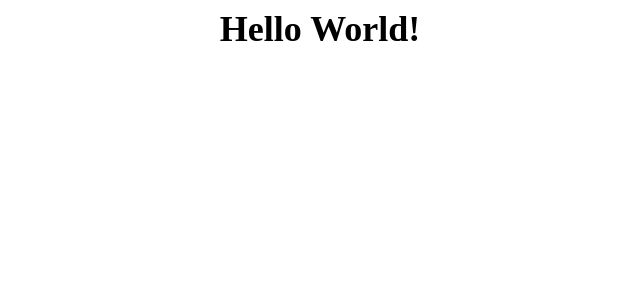
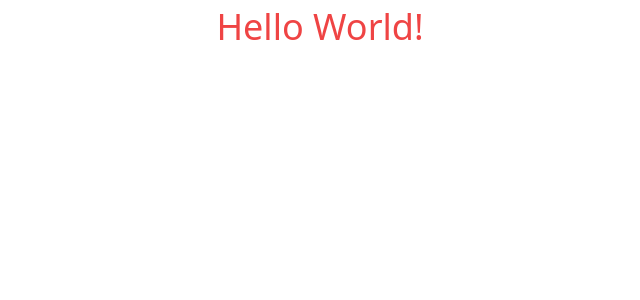
Before and after one commit to topup-pwu-exams/course-project, a React (Create React App) app in the folder client/: page / in a window 1280 px wide. Shown: the top 300 px of the page, without its empty margins (320-960 px from the left). Built offline with nearby package versions, Linux system fonts and the light colour scheme.

Commit message:
added Tailwind to project

```diff
--- a/client/package.json
+++ b/client/package.json
@@ -34,5 +34,10 @@
       "last 1 firefox version",
       "last 1 safari version"
     ]
+  },
+  "devDependencies": {
+    "autoprefixer": "^10.4.5",
+    "postcss": "^8.4.13",
+    "tailwindcss": "^3.0.24"
   }
 }
--- /dev/null
+++ b/client/postcss.config.js
@@ -0,0 +1,6 @@
+module.exports = {
+  plugins: {
+    tailwindcss: {},
+    autoprefixer: {},
+  },
+}
--- a/client/src/App.css
+++ b/client/src/App.css
@@ -1,38 +1,7 @@
+@tailwind base;
+@tailwind components;
+@tailwind utilities;
+
 .App {
   text-align: center;
 }
-
-.App-logo {
-  height: 40vmin;
-  pointer-events: none;
-}
-
-@media (prefers-reduced-motion: no-preference) {
-  .App-logo {
-    animation: App-logo-spin infinite 20s linear;
-  }
-}
-
-.App-header {
-  background-color: #282c34;
-  min-height: 100vh;
-  display: flex;
-  flex-direction: column;
-  align-items: center;
-  justify-content: center;
-  font-size: calc(10px + 2vmin);
-  color: white;
-}
-
-.App-link {
-  color: #61dafb;
-}
-
-@keyframes App-logo-spin {
-  from {
-    transform: rotate(0deg);
-  }
-  to {
-    transform: rotate(360deg);
-  }
-}
--- a/client/src/App.js
+++ b/client/src/App.js
@@ -4,7 +4,7 @@ import Header from './components/Header/Header';
 function App() {
   return (
     <div className="App">
-      <Header title="Hello World!"/>
+      <Header title="Hello World!" />
     </div>
   );
 }
--- a/client/src/components/Header/Header.jsx
+++ b/client/src/components/Header/Header.jsx
@@ -3,7 +3,7 @@ import React from 'react'
 export default function Header({title}) {
     return (
         <>
-            <h1 style={{margin: '0 auto', fontSize: 36}}>{title}</h1>
+            <h1 className='text-red-500' style={{margin: '0 auto', fontSize: 36}}>{title}</h1>
         </>
     )
 }
--- /dev/null
+++ b/client/tailwind.config.js
@@ -0,0 +1,9 @@
+module.exports = {
+  content: [
+    "./src/**/*.{js,jsx,ts,tsx}",
+  ],
+  theme: {
+    extend: {},
+  },
+  plugins: [],
+}
```
Also changed, not shown: 1 other file (tests, documents, lock files or other folders).
